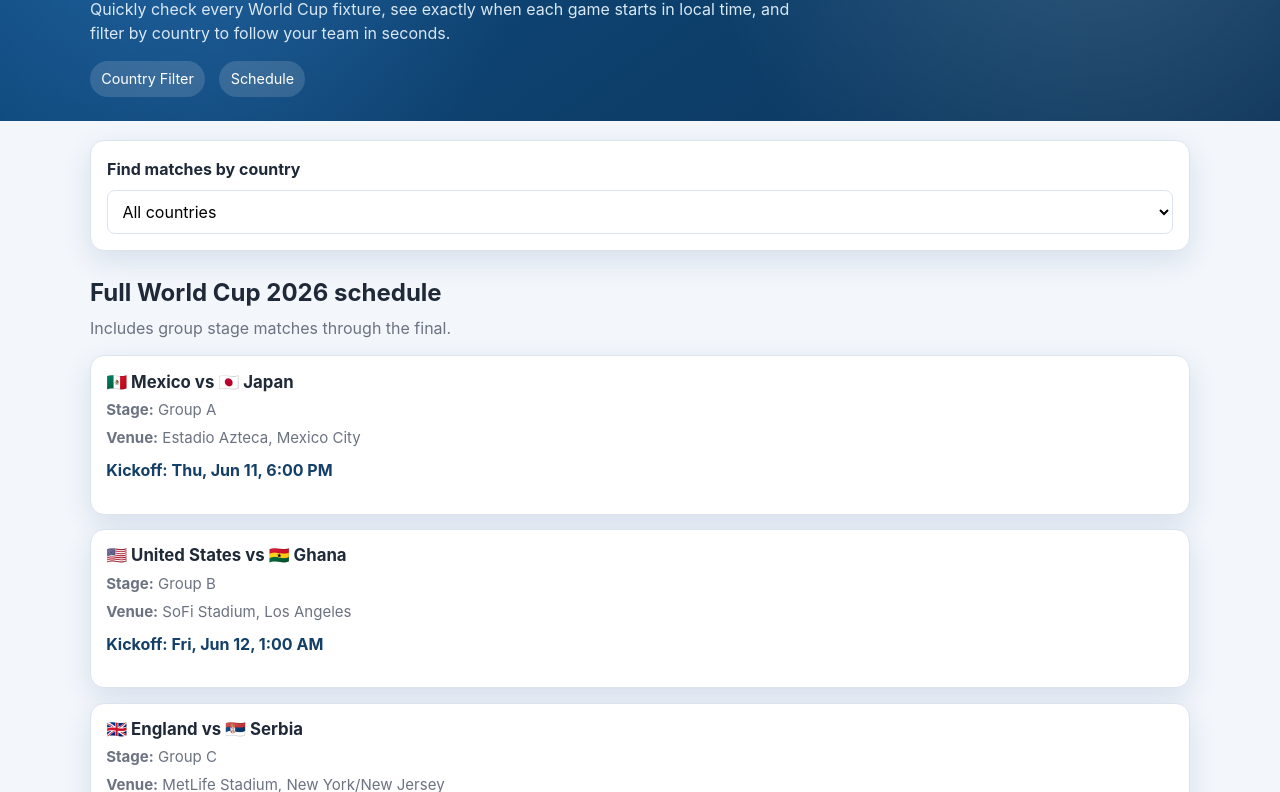
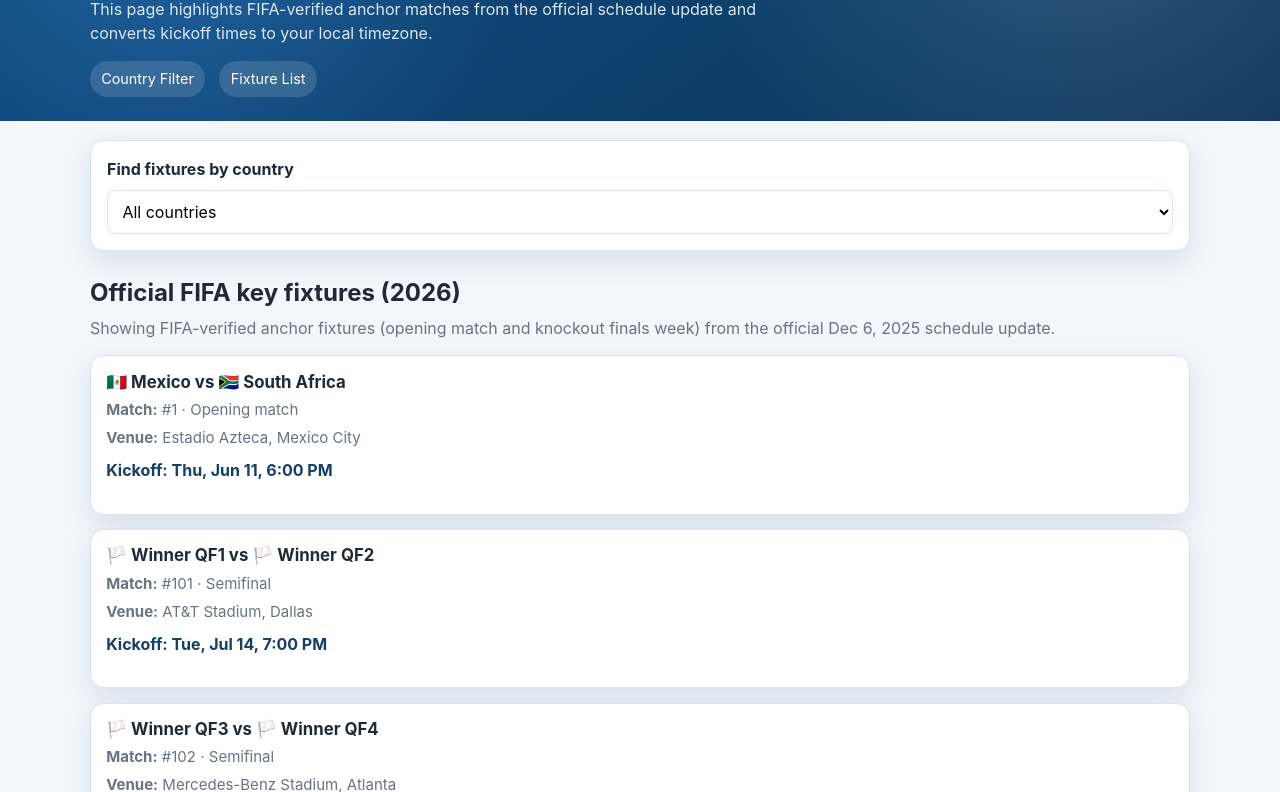
Before and after one commit to Avi1405/mygptapp, a plain HTML site: page index.html in a window 1280 px wide. Shown: the part 121-913 px from the top of the page. Drawn offline with Linux system fonts and the light colour scheme.

Commit message:
Fix schedule content to FIFA official 2026 key fixtures

```diff
--- a/app.js
+++ b/app.js
@@ -1,108 +1,83 @@
 const matches = [
-  { id: 1, utcKickoff: '2026-06-11T18:00:00Z', stage: 'Group A', homeTeam: 'Mexico', awayTeam: 'Japan', stadium: 'Estadio Azteca', city: 'Mexico City' },
-  { id: 2, utcKickoff: '2026-06-12T01:00:00Z', stage: 'Group B', homeTeam: 'United States', awayTeam: 'Ghana', stadium: 'SoFi Stadium', city: 'Los Angeles' },
-  { id: 3, utcKickoff: '2026-06-12T16:00:00Z', stage: 'Group C', homeTeam: 'England', awayTeam: 'Serbia', stadium: 'MetLife Stadium', city: 'New York/New Jersey' },
-  { id: 4, utcKickoff: '2026-06-13T20:00:00Z', stage: 'Group D', homeTeam: 'France', awayTeam: 'Canada', stadium: 'BC Place', city: 'Vancouver' },
-  { id: 5, utcKickoff: '2026-06-14T18:00:00Z', stage: 'Group E', homeTeam: 'Brazil', awayTeam: 'Croatia', stadium: 'AT&T Stadium', city: 'Dallas' },
-  { id: 6, utcKickoff: '2026-06-14T23:00:00Z', stage: 'Group F', homeTeam: 'Argentina', awayTeam: 'Morocco', stadium: 'Hard Rock Stadium', city: 'Miami' },
-  { id: 7, utcKickoff: '2026-06-15T19:00:00Z', stage: 'Group G', homeTeam: 'Germany', awayTeam: 'South Korea', stadium: 'Lumen Field', city: 'Seattle' },
-  { id: 8, utcKickoff: '2026-06-16T02:00:00Z', stage: 'Group H', homeTeam: 'Spain', awayTeam: 'Australia', stadium: 'NRG Stadium', city: 'Houston' },
-  { id: 9, utcKickoff: '2026-06-16T19:00:00Z', stage: 'Group I', homeTeam: 'Portugal', awayTeam: 'Uruguay', stadium: 'Levi’s Stadium', city: 'San Francisco Bay Area' },
-  { id: 10, utcKickoff: '2026-06-17T00:00:00Z', stage: 'Group J', homeTeam: 'Netherlands', awayTeam: 'United States', stadium: 'Mercedes-Benz Stadium', city: 'Atlanta' },
-  { id: 11, utcKickoff: '2026-06-17T18:00:00Z', stage: 'Group K', homeTeam: 'Belgium', awayTeam: 'Denmark', stadium: 'Arrowhead Stadium', city: 'Kansas City' },
-  { id: 12, utcKickoff: '2026-06-18T01:00:00Z', stage: 'Group L', homeTeam: 'Italy', awayTeam: 'Switzerland', stadium: 'BMO Field', city: 'Toronto' },
-  { id: 13, utcKickoff: '2026-06-19T19:00:00Z', stage: 'Group A', homeTeam: 'Japan', awayTeam: 'Canada', stadium: 'BC Place', city: 'Vancouver' },
-  { id: 14, utcKickoff: '2026-06-20T18:00:00Z', stage: 'Group B', homeTeam: 'Ghana', awayTeam: 'Mexico', stadium: 'Estadio BBVA', city: 'Monterrey' },
-  { id: 15, utcKickoff: '2026-06-21T22:00:00Z', stage: 'Group C', homeTeam: 'England', awayTeam: 'Australia', stadium: 'Lincoln Financial Field', city: 'Philadelphia' },
-  { id: 16, utcKickoff: '2026-06-22T02:00:00Z', stage: 'Group D', homeTeam: 'France', awayTeam: 'Croatia', stadium: 'Gillette Stadium', city: 'Boston' },
-  { id: 17, utcKickoff: '2026-06-23T23:00:00Z', stage: 'Group E', homeTeam: 'Brazil', awayTeam: 'Portugal', stadium: 'Estadio Akron', city: 'Guadalajara' },
-  { id: 18, utcKickoff: '2026-06-24T19:00:00Z', stage: 'Group F', homeTeam: 'Argentina', awayTeam: 'Spain', stadium: 'Rose Bowl Stadium', city: 'Los Angeles' },
-  { id: 19, utcKickoff: '2026-06-28T20:00:00Z', stage: 'Round of 32', homeTeam: 'A1', awayTeam: 'B3', stadium: 'SoFi Stadium', city: 'Los Angeles' },
-  { id: 20, utcKickoff: '2026-06-29T00:00:00Z', stage: 'Round of 32', homeTeam: 'C1', awayTeam: 'D3', stadium: 'NRG Stadium', city: 'Houston' },
-  { id: 21, utcKickoff: '2026-06-29T19:00:00Z', stage: 'Round of 32', homeTeam: 'E1', awayTeam: 'F3', stadium: 'AT&T Stadium', city: 'Dallas' },
-  { id: 22, utcKickoff: '2026-06-30T01:00:00Z', stage: 'Round of 32', homeTeam: 'G1', awayTeam: 'H3', stadium: 'Hard Rock Stadium', city: 'Miami' },
-  { id: 23, utcKickoff: '2026-06-30T20:00:00Z', stage: 'Round of 32', homeTeam: 'I1', awayTeam: 'J2', stadium: 'Levi’s Stadium', city: 'San Francisco Bay Area' },
-  { id: 24, utcKickoff: '2026-07-01T00:00:00Z', stage: 'Round of 32', homeTeam: 'K1', awayTeam: 'L2', stadium: 'MetLife Stadium', city: 'New York/New Jersey' },
-  { id: 25, utcKickoff: '2026-07-02T19:00:00Z', stage: 'Round of 16', homeTeam: 'W49', awayTeam: 'W50', stadium: 'Mercedes-Benz Stadium', city: 'Atlanta' },
-  { id: 26, utcKickoff: '2026-07-03T00:00:00Z', stage: 'Round of 16', homeTeam: 'W51', awayTeam: 'W52', stadium: 'Lumen Field', city: 'Seattle' },
-  { id: 27, utcKickoff: '2026-07-03T19:00:00Z', stage: 'Round of 16', homeTeam: 'W53', awayTeam: 'W54', stadium: 'Lincoln Financial Field', city: 'Philadelphia' },
-  { id: 28, utcKickoff: '2026-07-04T00:00:00Z', stage: 'Round of 16', homeTeam: 'W55', awayTeam: 'W56', stadium: 'Estadio Azteca', city: 'Mexico City' },
-  { id: 29, utcKickoff: '2026-07-06T20:00:00Z', stage: 'Quarterfinal', homeTeam: 'W57', awayTeam: 'W58', stadium: 'Gillette Stadium', city: 'Boston' },
-  { id: 30, utcKickoff: '2026-07-07T00:00:00Z', stage: 'Quarterfinal', homeTeam: 'W59', awayTeam: 'W60', stadium: 'Arrowhead Stadium', city: 'Kansas City' },
-  { id: 31, utcKickoff: '2026-07-07T20:00:00Z', stage: 'Quarterfinal', homeTeam: 'W61', awayTeam: 'W62', stadium: 'Estadio BBVA', city: 'Monterrey' },
-  { id: 32, utcKickoff: '2026-07-08T00:00:00Z', stage: 'Quarterfinal', homeTeam: 'W63', awayTeam: 'W64', stadium: 'BMO Field', city: 'Toronto' },
-  { id: 33, utcKickoff: '2026-07-14T19:00:00Z', stage: 'Semifinal', homeTeam: 'W65', awayTeam: 'W66', stadium: 'AT&T Stadium', city: 'Dallas' },
-  { id: 34, utcKickoff: '2026-07-15T19:00:00Z', stage: 'Semifinal', homeTeam: 'W67', awayTeam: 'W68', stadium: 'Mercedes-Benz Stadium', city: 'Atlanta' },
-  { id: 35, utcKickoff: '2026-07-18T20:00:00Z', stage: 'Third-place match', homeTeam: 'L69', awayTeam: 'L70', stadium: 'Hard Rock Stadium', city: 'Miami' },
-  { id: 36, utcKickoff: '2026-07-19T19:00:00Z', stage: 'Final', homeTeam: 'W69', awayTeam: 'W70', stadium: 'MetLife Stadium', city: 'New York/New Jersey' }
+  {
+    id: 1,
+    matchNumber: 1,
+    utcKickoff: '2026-06-11T18:00:00Z',
+    stage: 'Opening match',
+    homeTeam: 'Mexico',
+    awayTeam: 'South Africa',
+    stadium: 'Estadio Azteca',
+    city: 'Mexico City',
+    country: 'Mexico',
+    source: 'FIFA official schedule update (Dec 6, 2025)'
+  },
+  {
+    id: 2,
+    matchNumber: 101,
+    utcKickoff: '2026-07-14T19:00:00Z',
+    stage: 'Semifinal',
+    homeTeam: 'Winner QF1',
+    awayTeam: 'Winner QF2',
+    stadium: 'AT&T Stadium',
+    city: 'Dallas',
+    country: 'United States',
+    source: 'FIFA official schedule update (Dec 6, 2025)'
+  },
+  {
+    id: 3,
+    matchNumber: 102,
+    utcKickoff: '2026-07-15T19:00:00Z',
+    stage: 'Semifinal',
+    homeTeam: 'Winner QF3',
+    awayTeam: 'Winner QF4',
+    stadium: 'Mercedes-Benz Stadium',
+    city: 'Atlanta',
+    country: 'United States',
+    source: 'FIFA official schedule update (Dec 6, 2025)'
+  },
+  {
+    id: 4,
+    matchNumber: 103,
+    utcKickoff: '2026-07-18T20:00:00Z',
+    stage: 'Third-place match',
+    homeTeam: 'Loser SF1',
+    awayTeam: 'Loser SF2',
+    stadium: 'Hard Rock Stadium',
+    city: 'Miami',
+    country: 'United States',
+    source: 'FIFA official schedule update (Dec 6, 2025)'
+  },
+  {
+    id: 5,
+    matchNumber: 104,
+    utcKickoff: '2026-07-19T19:00:00Z',
+    stage: 'Final',
+    homeTeam: 'Winner SF1',
+    awayTeam: 'Winner SF2',
+    stadium: 'MetLife Stadium',
+    city: 'New York/New Jersey',
+    country: 'United States',
+    source: 'FIFA official schedule update (Dec 6, 2025)'
+  }
 ];
 
 const countryCodeByTeam = {
-  A1: 'UN',
-  A2: 'UN',
-  A3: 'UN',
-  Argentina: 'AR',
-  Australia: 'AU',
-  B3: 'UN',
-  Belgium: 'BE',
-  Brazil: 'BR',
-  C1: 'UN',
-  Canada: 'CA',
-  Croatia: 'HR',
-  D3: 'UN',
-  Denmark: 'DK',
-  E1: 'UN',
-  England: 'GB',
-  F3: 'UN',
-  France: 'FR',
-  G1: 'UN',
-  Ghana: 'GH',
-  H3: 'UN',
-  I1: 'UN',
-  Italy: 'IT',
-  J2: 'UN',
-  Japan: 'JP',
-  K1: 'UN',
-  L2: 'UN',
   Mexico: 'MX',
-  Morocco: 'MA',
-  Netherlands: 'NL',
-  Portugal: 'PT',
-  Serbia: 'RS',
-  'South Korea': 'KR',
-  Spain: 'ES',
-  Switzerland: 'CH',
-  'United States': 'US',
-  Uruguay: 'UY',
-  W49: 'UN',
-  W50: 'UN',
-  W51: 'UN',
-  W52: 'UN',
-  W53: 'UN',
-  W54: 'UN',
-  W55: 'UN',
-  W56: 'UN',
-  W57: 'UN',
-  W58: 'UN',
-  W59: 'UN',
-  W60: 'UN',
-  W61: 'UN',
-  W62: 'UN',
-  W63: 'UN',
-  W64: 'UN',
-  W65: 'UN',
-  W66: 'UN',
-  W67: 'UN',
-  W68: 'UN',
-  W69: 'UN',
-  W70: 'UN',
-  L69: 'UN',
-  L70: 'UN'
+  'South Africa': 'ZA',
+  'Winner QF1': 'UN',
+  'Winner QF2': 'UN',
+  'Winner QF3': 'UN',
+  'Winner QF4': 'UN',
+  'Loser SF1': 'UN',
+  'Loser SF2': 'UN',
+  'Winner SF1': 'UN',
+  'Winner SF2': 'UN'
 };
 
 const countryFilter = document.getElementById('country-filter');
 const scheduleList = document.getElementById('schedule-list');
 const scheduleEmpty = document.getElementById('schedule-empty');
+const scheduleNote = document.getElementById('schedule-note');
 
 function toFlagEmoji(code) {
   if (!code || code === 'UN') return '🏳️';
@@ -139,7 +114,7 @@
 
   article.innerHTML = `
     <h3 class="match-title">${getTeamLabel(match.homeTeam)} vs ${getTeamLabel(match.awayTeam)}</h3>
-    <p class="match-meta"><strong>Stage:</strong> ${match.stage}</p>
+    <p class="match-meta"><strong>Match:</strong> #${match.matchNumber} · ${match.stage}</p>
     <p class="match-meta"><strong>Venue:</strong> ${match.stadium}, ${match.city}</p>
     <p class="match-kickoff">Kickoff: ${getLocalKickoff(match.utcKickoff)}</p>
   `;
@@ -180,9 +155,12 @@
 }
 
 function setupSeoSportsEvents() {
-  const featured = matches.slice(0, 6).map((match) => ({
+  const payload = {
+    '@context': 'https://schema.org',
+    '@graph': matches.map((match) => ({
       '@type': 'SportsEvent',
       name: `${match.homeTeam} vs ${match.awayTeam}`,
+      description: `${match.stage} (Match ${match.matchNumber})`,
       startDate: match.utcKickoff,
       location: {
         '@type': 'Place',
@@ -190,7 +168,7 @@
         address: {
           '@type': 'PostalAddress',
           addressLocality: match.city,
-        addressCountry: 'US'
+          addressCountry: match.country
         }
       },
       competitor: [
@@ -198,19 +176,21 @@
         { '@type': 'SportsTeam', name: match.awayTeam }
       ],
       sport: 'Soccer'
-  }));
-
-  const payload = {
-    '@context': 'https://schema.org',
-    '@graph': featured
+    }))
   };
 
   document.getElementById('sports-events-jsonld').textContent = JSON.stringify(payload);
 }
 
+function setupScheduleNote() {
+  scheduleNote.textContent =
+    'Showing FIFA-verified anchor fixtures (opening match and knockout finals week) from the official Dec 6, 2025 schedule update.';
+}
+
 function init() {
   buildCountryFilter();
   setupSeoSportsEvents();
+  setupScheduleNote();
 
   countryFilter.addEventListener('change', renderSchedule);
   renderSchedule();
--- a/index.html
+++ b/index.html
@@ -3,27 +3,27 @@
   <head>
     <meta charset="UTF-8" />
     <meta name="viewport" content="width=device-width, initial-scale=1" />
-    <title>FIFA World Cup 2026 Schedule | Match Times by Country</title>
+    <title>FIFA World Cup 2026 Official Key Fixtures | Local Kickoff Times</title>
     <meta
       name="description"
-      content="Find the FIFA World Cup 2026 schedule with kickoff times converted automatically to local time. Filter matches by country and browse fixtures from group stage to the final."
+      content="FIFA World Cup 2026 key fixtures from official FIFA schedule updates, with kickoff times converted automatically to your local time."
     />
     <link rel="canonical" href="https://example.com/fifa-world-cup-2026-schedule" />
 
     <meta property="og:type" content="website" />
-    <meta property="og:title" content="FIFA World Cup 2026 Schedule" />
+    <meta property="og:title" content="FIFA World Cup 2026 Official Key Fixtures" />
     <meta
       property="og:description"
-      content="View FIFA World Cup 2026 match times in local time, filter by country, and follow fixtures through the final."
+      content="View FIFA-verified 2026 World Cup anchor fixtures in local time, including opener, semifinals, third-place match, and final."
     />
     <meta property="og:url" content="https://example.com/fifa-world-cup-2026-schedule" />
     <meta property="og:image" content="https://example.com/og-image-world-cup-2026.jpg" />
 
     <meta name="twitter:card" content="summary_large_image" />
-    <meta name="twitter:title" content="FIFA World Cup 2026 Schedule" />
+    <meta name="twitter:title" content="FIFA World Cup 2026 Official Key Fixtures" />
     <meta
       name="twitter:description"
-      content="Fast World Cup 2026 schedule with local kickoff times and country filter."
+      content="Official FIFA-verified key fixtures with local kickoff times."
     />
     <meta name="twitter:image" content="https://example.com/og-image-world-cup-2026.jpg" />
 
@@ -31,7 +31,7 @@
       {
         "@context": "https://schema.org",
         "@type": "WebSite",
-        "name": "World Cup 2026 Schedule",
+        "name": "World Cup 2026 Official Key Fixtures",
         "url": "https://example.com/fifa-world-cup-2026-schedule",
         "potentialAction": {
           "@type": "SearchAction",
@@ -50,41 +50,43 @@
       <div class="container">
         <div class="brand-row">
           <div class="logo-badge" aria-hidden="true">🏆</div>
-          <p class="eyebrow">FIFA 2026 Match Planner</p>
+          <p class="eyebrow">FIFA 2026 Fixture Tracker</p>
         </div>
-        <h1>FIFA World Cup 2026 schedule and local kickoff times</h1>
+        <h1>FIFA World Cup 2026 official key fixtures and local kickoff times</h1>
         <p class="intro">
-          Quickly check every World Cup fixture, see exactly when each game starts in local time,
-          and filter by country to follow your team in seconds.
+          This page highlights FIFA-verified anchor matches from the official schedule update and
+          converts kickoff times to your local timezone.
         </p>
         <nav class="anchor-nav" aria-label="Page sections">
           <a href="#controls">Country Filter</a>
-          <a href="#schedule">Schedule</a>
+          <a href="#schedule">Fixture List</a>
         </nav>
       </div>
     </header>
 
     <main class="container">
       <section id="controls" class="controls sticky-controls" aria-label="Schedule controls">
-        <h2>Find matches by country</h2>
-        <label for="country-filter" class="sr-only">Filter matches by country</label>
+        <h2>Find fixtures by country</h2>
+        <label for="country-filter" class="sr-only">Filter fixtures by country</label>
         <select id="country-filter" name="country-filter">
           <option value="all">All countries</option>
         </select>
       </section>
 
       <section id="schedule" aria-labelledby="schedule-heading" class="content-section">
-        <h2 id="schedule-heading">Full World Cup 2026 schedule</h2>
-        <p class="section-copy">Includes group stage matches through the final.</p>
+        <h2 id="schedule-heading">Official FIFA key fixtures (2026)</h2>
+        <p id="schedule-note" class="section-copy"></p>
         <div id="schedule-list" class="match-grid"></div>
         <p id="schedule-empty" class="empty-state" hidden>
-          No matches found for the selected country. Try "All countries" or choose another team.
+          No fixtures found for the selected country. Try "All countries" or choose another team.
         </p>
       </section>
 
-      <aside class="bookmark-cta" aria-label="Bookmark reminder">
+      <aside class="bookmark-cta" aria-label="Official source links">
         <p>
-          Checking matches daily? <strong>Bookmark this page</strong> to get instant World Cup kickoff times.
+          Source: <a href="https://inside.fifa.com/organisation/media-releases/updated-world-cup-2026-match-schedule-venues-kick-off-times-104-matches">FIFA official schedule update</a>
+          and
+          <a href="https://digitalhub.fifa.com/asset/4b5d4417-3343-4732-9cdf-14b6662af407/FWC26-Match-Schedule_English.pdf">official FIFA PDF</a>.
         </p>
       </aside>
     </main>
```
Also changed, not shown: 1 other file. Lines whose indentation alone changed are shown as unchanged.
